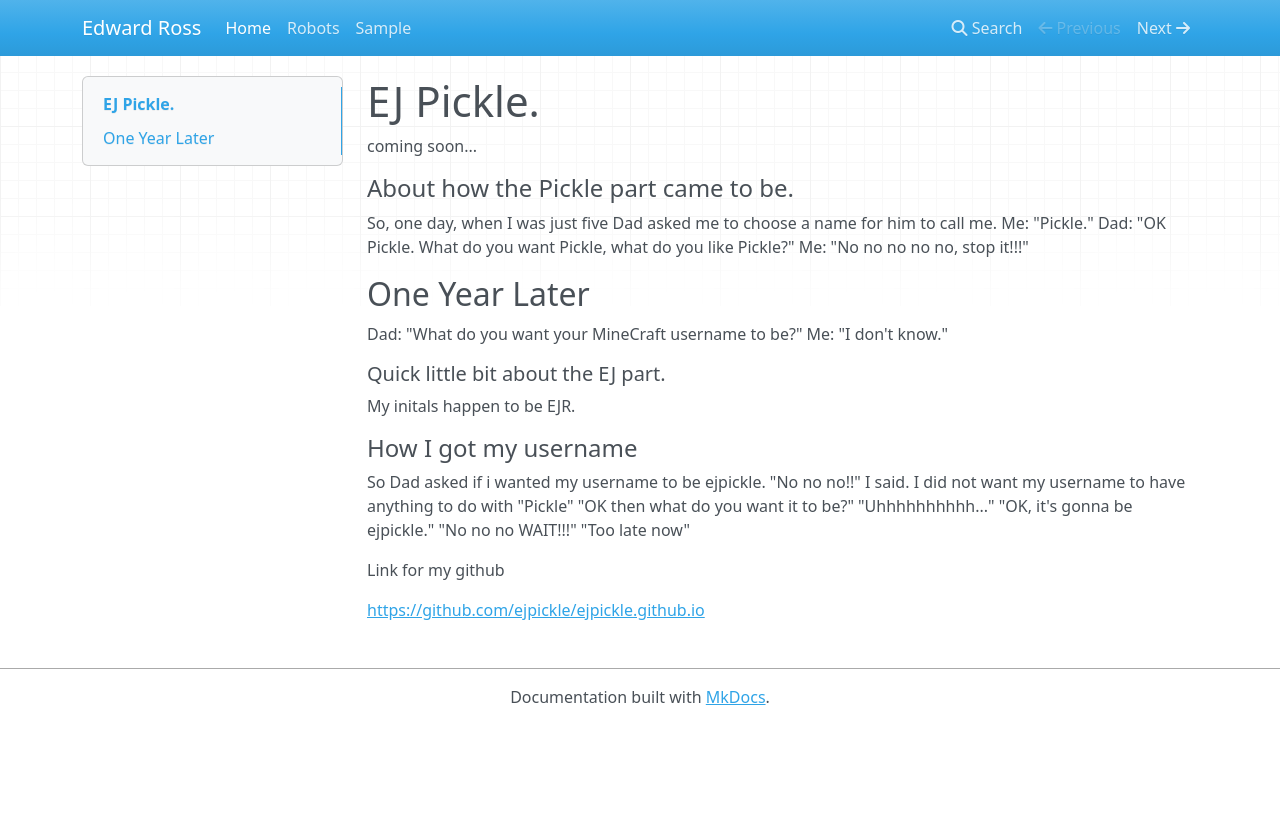
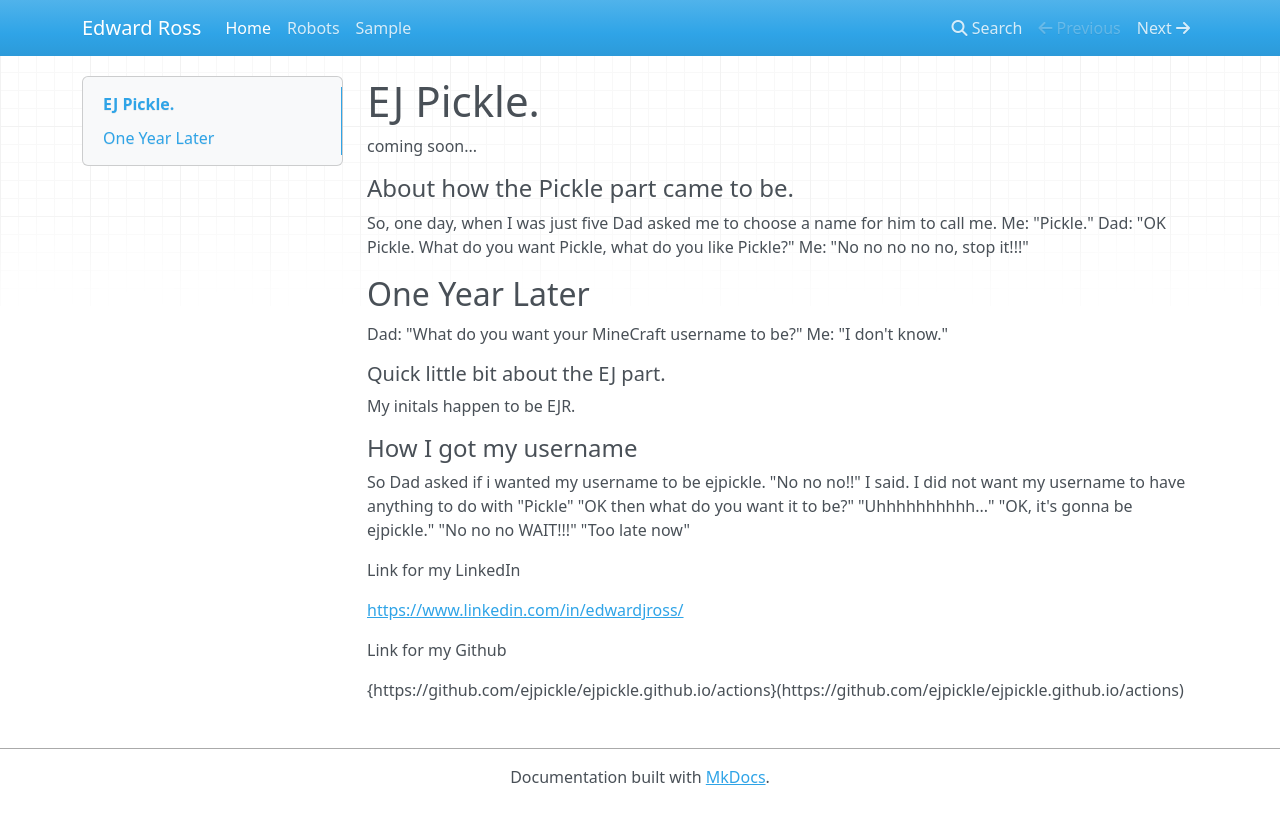
Before and after one commit to ejpickle/ejpickle.github.io, an MkDocs documentation site: the page built from docs/index.md, in a window 1280 px wide. Shown: the top 824 px of the page. Built offline with MkDocs 1.6.1, drawn with Linux system fonts in a browser that asks for light colours; nearby versions of some CDN libraries.

Commit message:
no message

```diff
--- a/docs/index.md
+++ b/docs/index.md
@@ -24,7 +24,12 @@ I did not want my username to have anything to do with "Pickle"
 "Too late now"
 
 
-Link for my github
+Link for my LinkedIn
 
 
-[https://github.com/ejpickle/ejpickle.github.io](https://www.youtube.com/watch?v=dQw4w9WgXcQ&ab_channel=RickAstley)
+[https://www.linkedin.com/in/edwardjross/](https://www.youtube.com/watch?v=dQw4w9WgXcQ&ab_channel=RickAstley)
+
+Link for my Github
+
+
+{https://github.com/ejpickle/ejpickle.github.io/actions}(https://github.com/ejpickle/ejpickle.github.io/actions)
```
